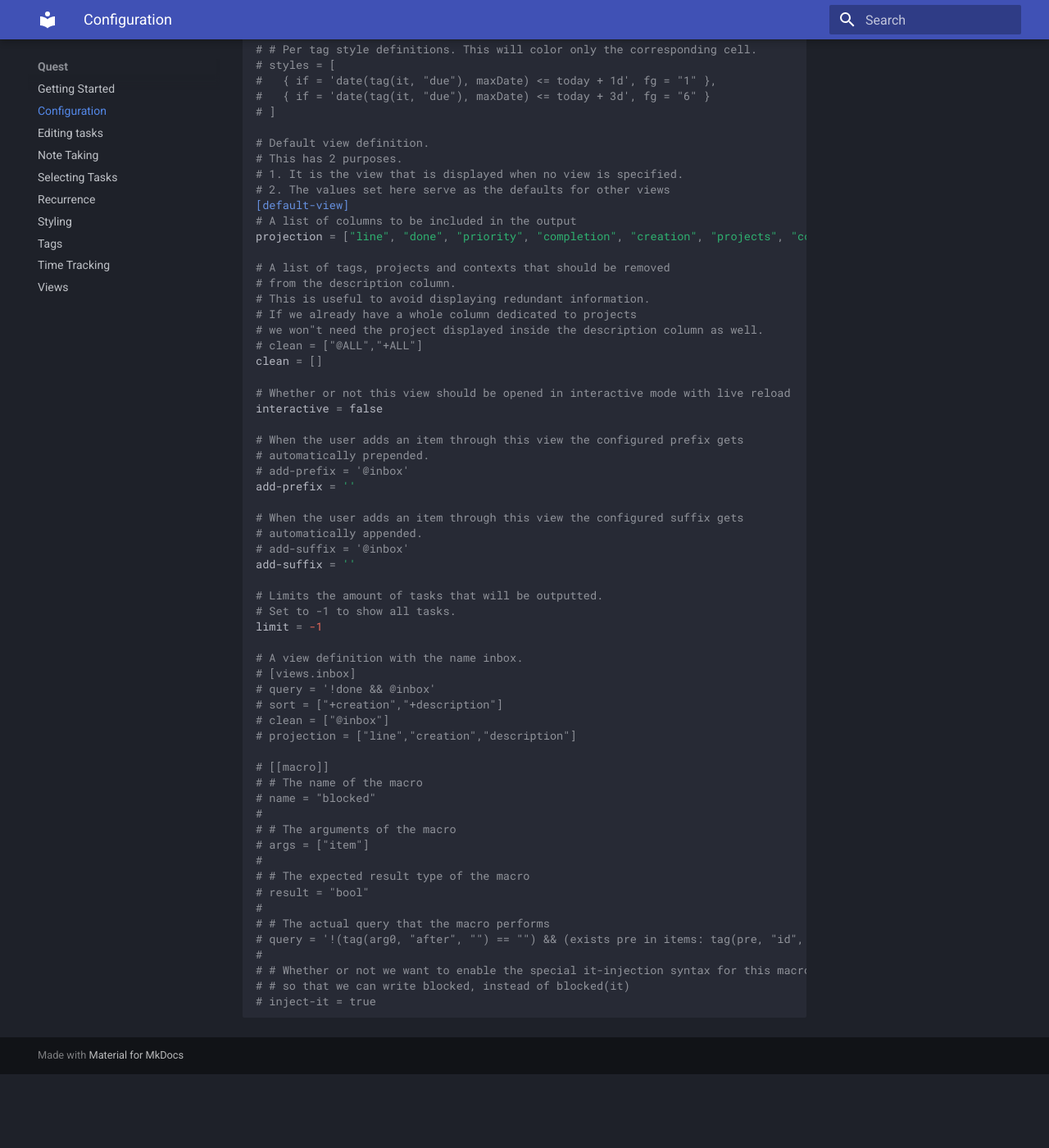
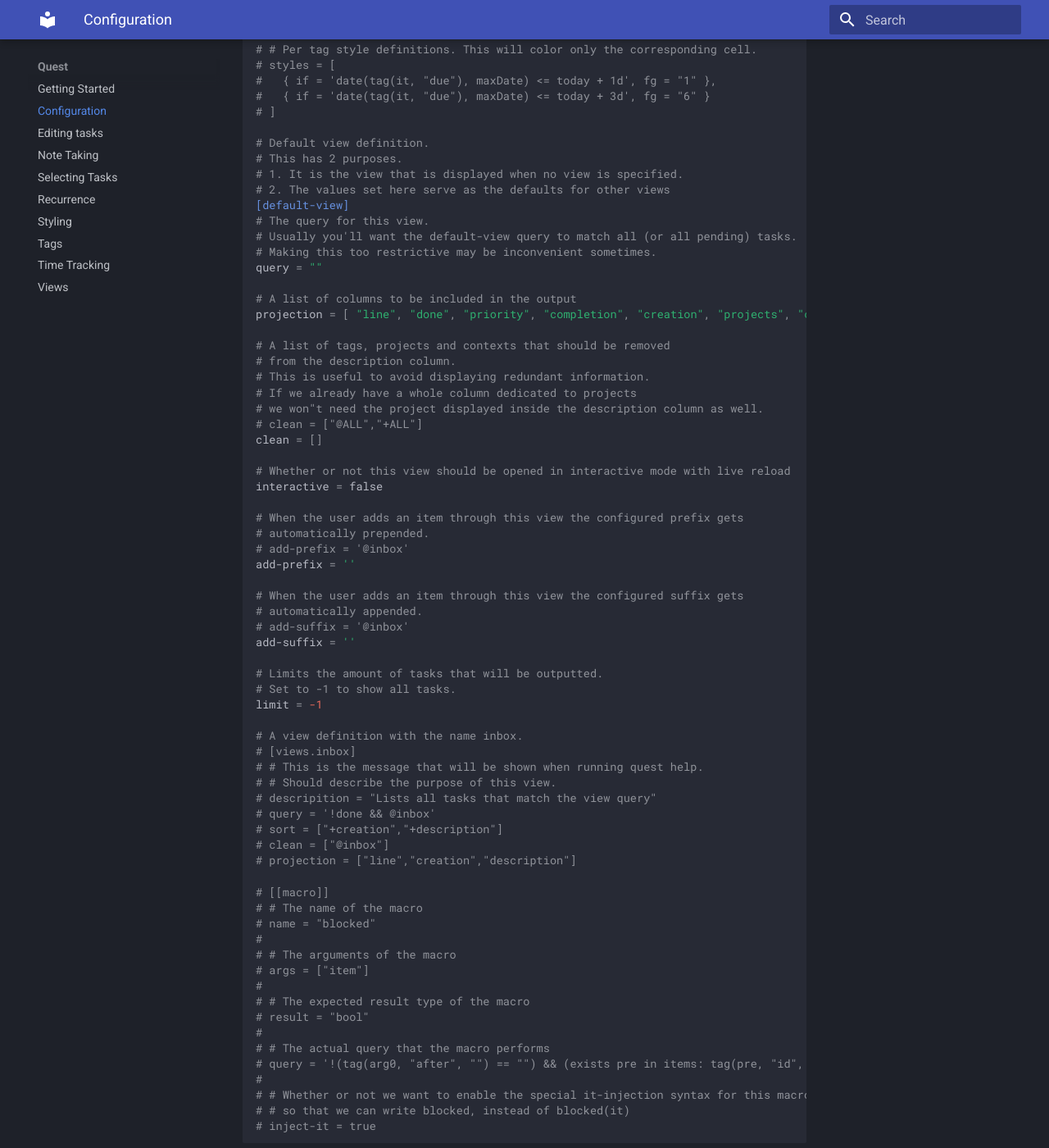
Before and after one commit to Fabian-G/quest, an MkDocs documentation site: the page built from docs/configuration.md, in a window 1280 px wide and 1400 px high, scrolled down 2357 px. Shown: the whole window at 82% size. Built offline with MkDocs 1.6.1 and Material for MkDocs 9.7.7, drawn with Linux system fonts in a browser that asks for light colours; before the commit the page ends 3667 px from its top, so only the background shows below that.

Commit message:
Add view description to config ref

```diff
--- a/docs/configuration.md
+++ b/docs/configuration.md
@@ -129,8 +129,13 @@ dir = "$HOME/.local/share/quest/notes"
 # 1. It is the view that is displayed when no view is specified.
 # 2. The values set here serve as the defaults for other views
 [default-view]
+# The query for this view.
+# Usually you'll want the default-view query to match all (or all pending) tasks.
+# Making this too restrictive may be inconvenient sometimes.
+query = ""
+
 # A list of columns to be included in the output
-projection = ["line", "done", "priority", "completion", "creation", "projects", "contexts", "tags", "description"]
+projection = [ "line", "done", "priority", "completion", "creation", "projects", "contexts", "tags", "description"]
 
 # A list of tags, projects and contexts that should be removed
 # from the description column.
@@ -159,6 +164,9 @@ limit = -1
 
 # A view definition with the name inbox.
 # [views.inbox]
+# # This is the message that will be shown when running quest help.
+# # Should describe the purpose of this view.
+# descripition = "Lists all tasks that match the view query"
 # query = '!done && @inbox'
 # sort = ["+creation","+description"]
 # clean = ["@inbox"]
```
